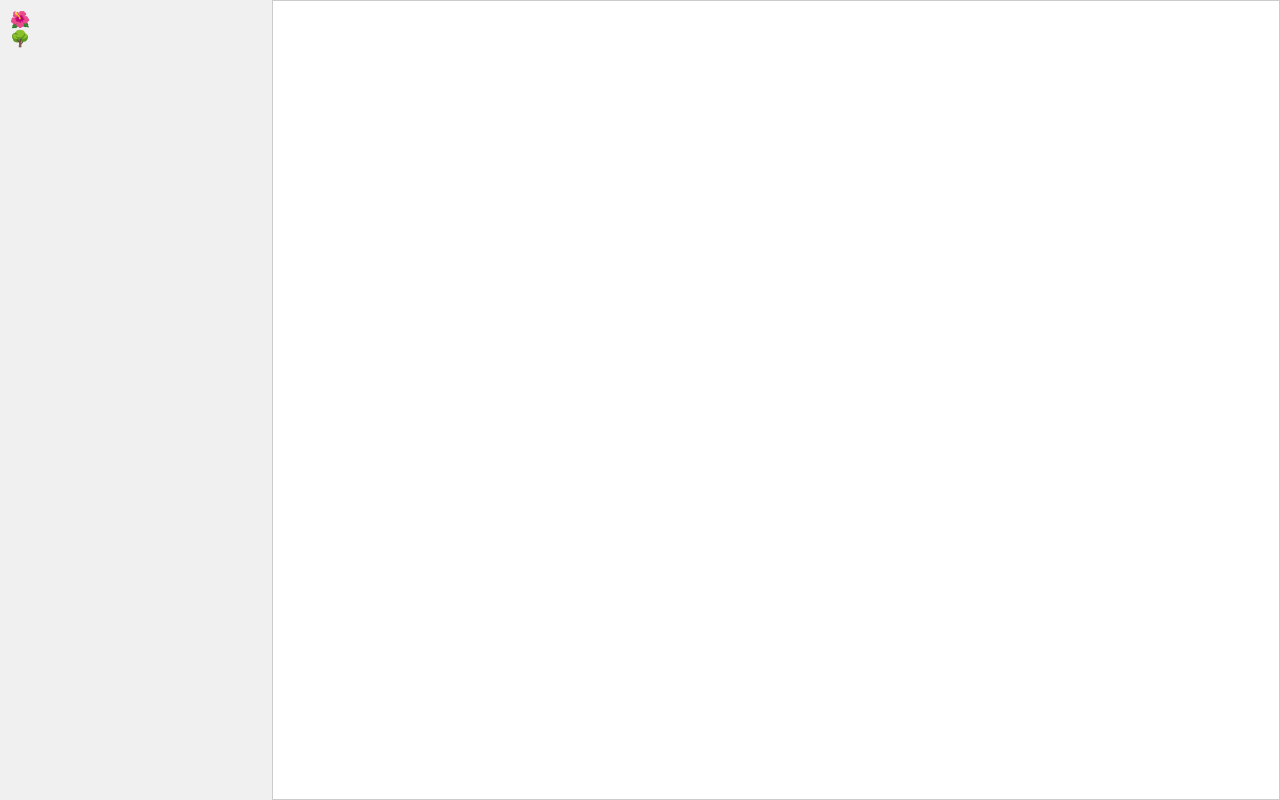
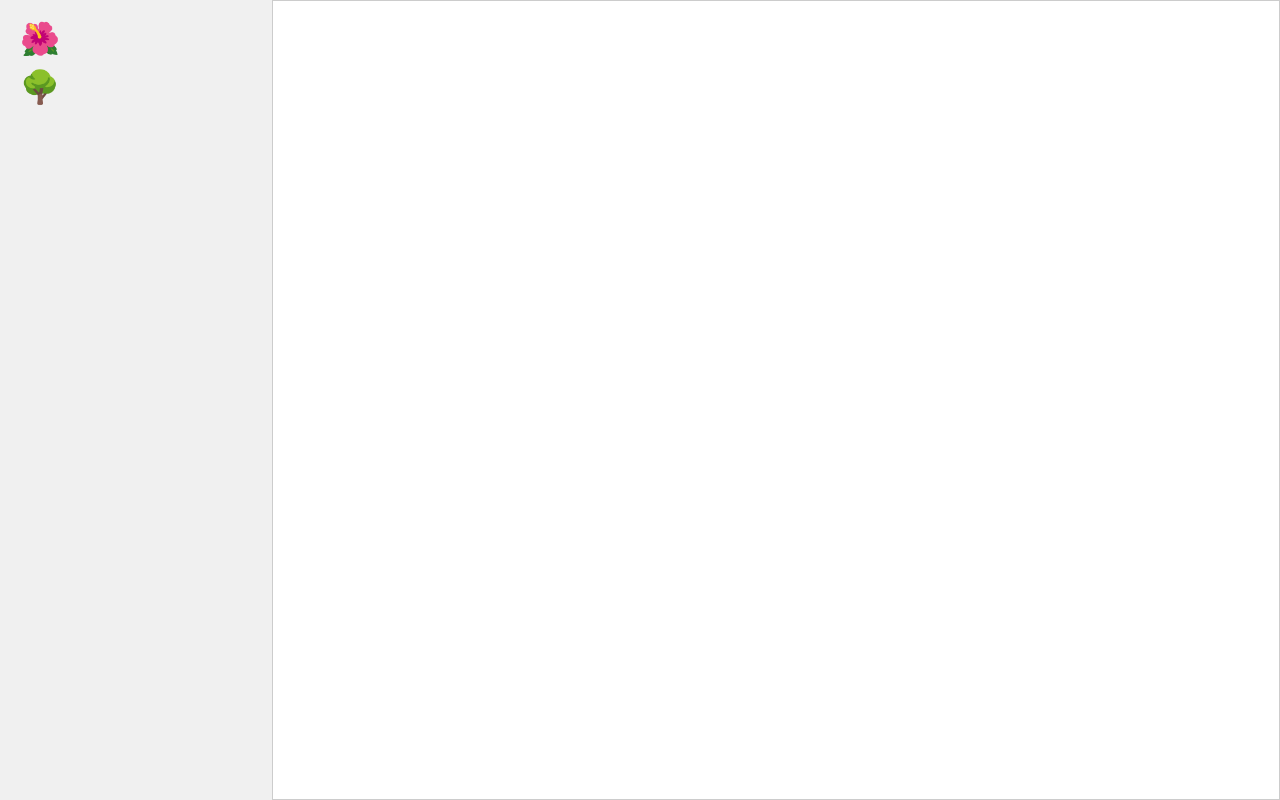
Before and after one commit to harveyspector64/EmojiEcosystem, a plain HTML site: page index.html in a window 1280 px wide. Drawn offline with Linux system fonts and the light colour scheme.

Commit message:
Update styles.css

```diff
--- a/styles.css
+++ b/styles.css
@@ -19,13 +19,13 @@ body {
     overflow: hidden;
 }
 
-#emoji-panel img {
-    width: 50px;
+.emoji {
+    font-size: 2em; /* Adjust size as needed */
     margin: 10px;
     cursor: grab;
 }
 
-#play-area img {
+#play-area .emoji {
     position: absolute;
     width: auto;
 }
```
